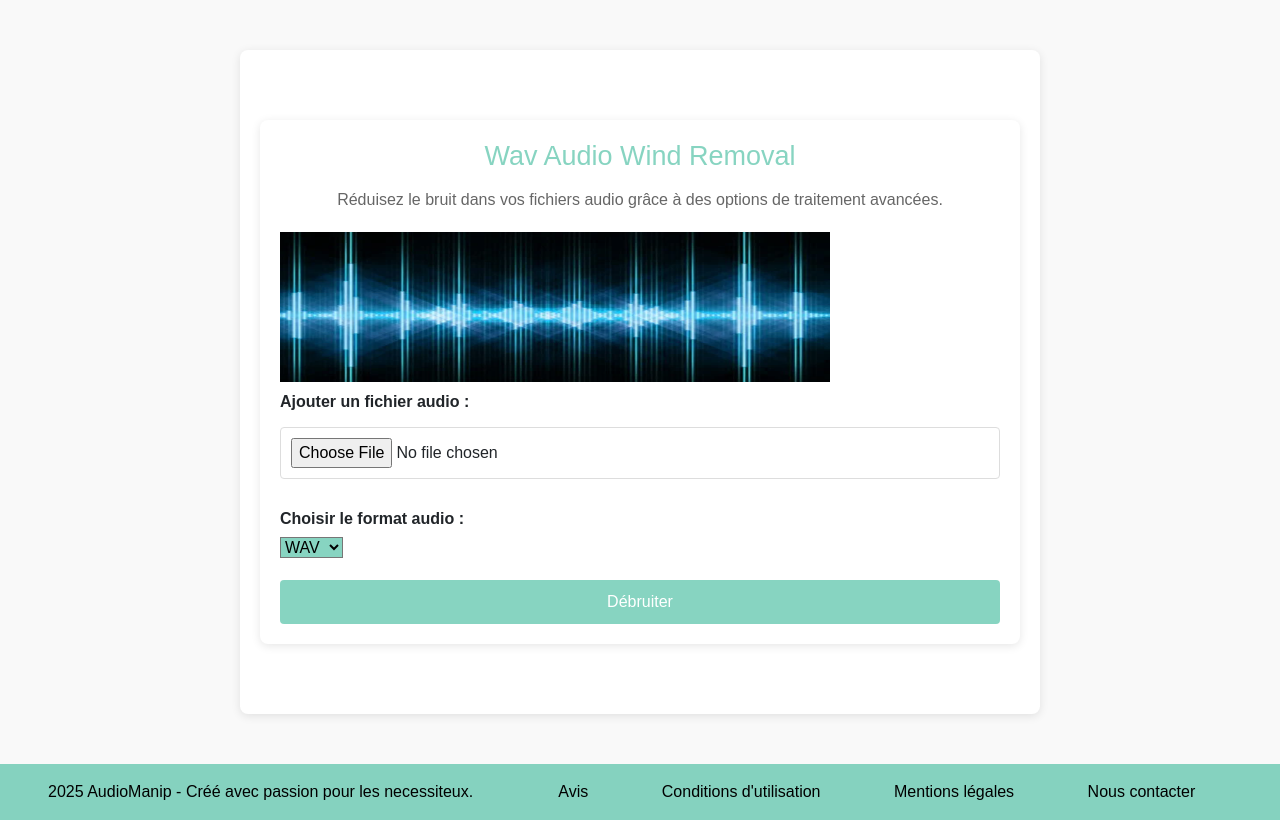
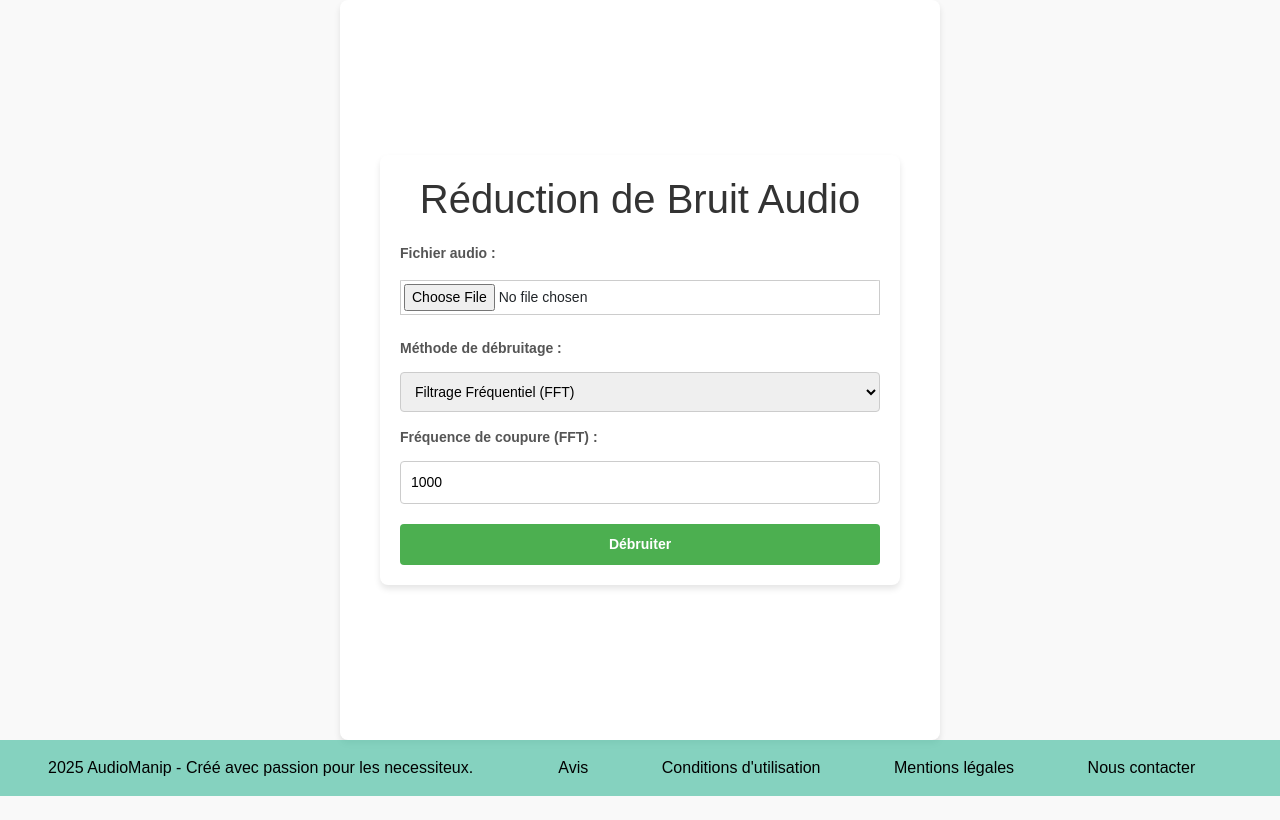
Before and after one commit to diopmedoune/audio-processing, a Django app: page /audio_denoise/ in a window 1280 px wide. Shown: the part 56-876 px from the top of the page. After the commit the page ends 852 px from the top, so only its background shows below. Run offline with Django 5.2, Linux system fonts and the light colour scheme.

Commit message:
Update noise reduction

```diff
--- a/audio_noise_reduction/static/audio_noise_reduction/css/noise_reduction.css
+++ b/audio_noise_reduction/static/audio_noise_reduction/css/noise_reduction.css
@@ -1,73 +1,80 @@
 
-img{
-    width: 550px;
-    height: 150px;
+    body {
+        font-family: Arial, sans-serif;
+        background-color: #f9f9f9;
+        margin: 0;
+    }
 
+    .main-content {
+        display: flex;
+        justify-content: center;
+        align-items: center;
+        min-height: calc(100vh - 100px);
+        padding: 20px;
+        box-sizing: border-box;
     }
+
     .container {
-    max-width: 800px;
-    margin: 50px auto;
-    background: #fff;
+        background-color: #ffffff;
         padding: 20px;
         border-radius: 8px;
-    box-shadow: 0 2px 10px rgba(0, 0, 0, 0.1);
+        box-shadow: 0 4px 6px rgba(0, 0, 0, 0.1);
+        max-width: 600px;
+        width: 100%;
+        text-align: center;
     }
 
     .title {
-    text-align: center;
-    font-size: 27px;
-    color: rgba(86, 195, 168, 0.71);
-}
-
-.subtitle {
-    text-align: center;
-    color: #666;
+        color: #333333;
         margin-bottom: 20px;
     }
 
     .form-group {
-    margin-bottom: 20px;
+        margin-bottom: 15px;
+        text-align: left;
     }
 
     label {
-    display: block;
-    font-weight: bold;
-    margin-bottom: 5px;
+        font-size: 14px;
+        color: #555555;
     }
 
-input[type="file"] {
+    input, select, button {
         width: 100%;
         padding: 10px;
-    border: 1px solid #ddd;
+        margin-top: 5px;
+        font-size: 14px;
+        border: 1px solid #cccccc;
+        border-radius: 4px;
+        box-sizing: border-box;
+    }
+
+    button {
+        background-color: #4CAF50;
+        color: white;
+        cursor: pointer;
+        border: none;
+        font-weight: bold;
+    }
+
+    button:hover {
+        background-color: #45a049;
+    }
+
+    .result {
+        margin-top: 20px;
+    }
+
+    .btn-download {
+        display: inline-block;
+        margin-top: 10px;
+        padding: 10px 20px;
+        color: white;
+        background-color: #AA1803;
+        text-decoration: none;
         border-radius: 4px;
     }
 
-.btn-submit {
-    display: block;
-    width: 100%;
-    padding: 10px;
-    background-color:rgba(86, 195, 168, 0.71);
-    color: #fff;
-    border: none;
-    border-radius: 4px;
-    font-size: 16px;
-    cursor: pointer;
+    .btn-download:hover {
+        background-color: rgba(86, 195, 168, 0.71);
     }
-
-.btn-submit:hover {
-    background-color:rgba(166, 105, 150, 0.71);
-}
-
-.result {
-    margin-top: 30px;
-}
-
-audio {
-    width: 100%;
-    margin-top: 10px;
-}
-
-.rec{
-    background-color:rgba(86, 195, 168, 0.71);
-
-}
--- a/audio_noise_reduction/templates/audio_noise_reduction/noise_reduction.html
+++ b/audio_noise_reduction/templates/audio_noise_reduction/noise_reduction.html
@@ -1,79 +1,164 @@
 {% extends 'base.html' %}
 
 {% block content %}
-
-
+<div class="main-content">
     <div class="container">
-
-        <h1 class="title">Wav Audio Wind Removal</h1>
-
-        <p class="subtitle">Réduisez le bruit dans vos fichiers audio grâce à des options de traitement avancées.</p>
-        <img src="\static\audio_noise_reduction\img\cap.png" alt="">
+        <h1 class="title">Réduction de Bruit Audio</h1>
         <form id="audioForm" enctype="multipart/form-data">
             {% csrf_token %}
             <div class="form-group">
-                <label for="audioFile">Ajouter un fichier audio :</label>
+                <label for="audioFile">Fichier audio :</label>
                 <input type="file" id="audioFile" name="audio_file" required>
             </div>
-
-
             <div class="form-group">
-                <label for="audioFormat">Choisir le format audio :</label>
-                <select id="audioFormat" name="audio_format"  class="rec ">
-                    <option value="wav">WAV</option>
-                    <option value="mp3">MP3</option>
-                    <option value="flac">FLAC</option>
+                <label for="method">Méthode de débruitage :</label>
+                <select id="method" name="method">
+                    <option value="fft">Filtrage Fréquentiel (FFT)</option>
+                    <option value="wiener">Filtre Wiener</option>
                 </select>
             </div>
-
+            <div class="form-group" id="fft-options">
+                <label for="cutoffFrequency">Fréquence de coupure (FFT) :</label>
+                <input type="number" id="cutoffFrequency" name="cutoff_frequency" value="1000">
+            </div>
+            <div class="form-group" id="wiener-options" style="display: none;">
+                <label for="windowSize">Taille de fenêtre (Wiener) :</label>
+                <input type="number" id="windowSize" name="window_size" value="11">
+            </div>
             <button type="submit" class="btn-submit">Débruiter</button>
         </form>
 
         <div id="result" class="result" style="display: none;">
-            <h3>Résultats :</h3>
+            <h3>Résultats</h3>
             <p>Audio Original :</p>
             <audio id="originalAudio" controls></audio>
-
             <p>Audio Débruité :</p>
             <audio id="denoisedAudio" controls></audio>
-
+            <a id="downloadLink" class="btn-download" href="" download>Télécharger l'Audio Débruité</a>
         </div>
     </div>
+</div>
+
+<style>
+    body {
+        font-family: Arial, sans-serif;
+        background-color: #f9f9f9;
+        margin: 0;
+    }
+
+    .main-content {
+        display: flex;
+        justify-content: center;
+        align-items: center;
+        min-height: calc(100vh - 100px);
+        padding: 20px;
+        box-sizing: border-box;
+    }
+
+    .container {
+        background-color: #ffffff;
+        padding: 20px;
+        border-radius: 8px;
+        box-shadow: 0 4px 6px rgba(0, 0, 0, 0.1);
+        max-width: 600px;
+        width: 100%;
+        text-align: center;
+    }
+
+    .title {
+        color: #333333;
+        margin-bottom: 20px;
+    }
+
+    .form-group {
+        margin-bottom: 15px;
+        text-align: left;
+    }
+
+    label {
+        font-size: 14px;
+        color: #555555;
+    }
+
+    input, select, button {
+        width: 100%;
+        padding: 10px;
+        margin-top: 5px;
+        font-size: 14px;
+        border: 1px solid #cccccc;
+        border-radius: 4px;
+        box-sizing: border-box;
+    }
+
+    button {
+        background-color: #4CAF50;
+        color: white;
+        cursor: pointer;
+        border: none;
+        font-weight: bold;
+    }
+
+    button:hover {
+        background-color: #45a049;
+    }
+
+    .result {
+        margin-top: 20px;
+    }
+
+    .btn-download {
+        display: inline-block;
+        margin-top: 10px;
+        padding: 10px 20px;
+        color: white;
+        background-color: #AA1803;
+        text-decoration: none;
+        border-radius: 4px;
+    }
+
+    .btn-download:hover {
+        background-color: rgba(86, 195, 168, 0.71);
+    }
+</style>
 
 
+<script>
+    const methodSelect = document.getElementById('method');
+    const fftOptions = document.getElementById('fft-options');
+    const wienerOptions = document.getElementById('wiener-options');
 
-    <script>
-      $(document).ready(function () {
-    $('#audioForm').submit(function (e) {
+    methodSelect.addEventListener('change', function () {
+        if (this.value === 'fft') {
+            fftOptions.style.display = 'block';
+            wienerOptions.style.display = 'none';
+        } else if (this.value === 'wiener') {
+            fftOptions.style.display = 'none';
+            wienerOptions.style.display = 'block';
+        }
+    });
+
+    document.getElementById('audioForm').addEventListener('submit', function (e) {
         e.preventDefault();
+        const formData = new FormData(this);
+        const csrfToken = document.querySelector('input[name="csrfmiddlewaretoken"]').value;
 
-        let formData = new FormData(this);  // Récupère les données du formulaire
-
-        // Récupère le token CSRF
-        let csrfToken = $('input[name="csrfmiddlewaretoken"]').val();
-
-        $.ajax({
-            url: "{% url 'audio_denoise' %}",
-            type: "POST",
-            data: formData,
-            processData: false,
-            contentType: false,
+        fetch("{% url 'audio_denoise' %}", {
+            method: "POST",
             headers: {
-                'X-CSRFToken': csrfToken  // Ajoute le token CSRF dans les en-têtes
+                'X-CSRFToken': csrfToken
             },
-            success: function (response) {
-                $('#result').show();
-                $('#originalAudio').attr('src', response.original_audio_url);
-                $('#denoisedAudio').attr('src', response.denoised_audio_url);
-            },
-            error: function (xhr, status, error) {
-                alert("Une erreur s'est produite lors du traitement de l'audio : " + xhr.responseText);
-            }
+            body: formData
+        })
+        .then(response => response.json())
+        .then(data => {
+            document.getElementById('result').style.display = 'block';
+            document.getElementById('originalAudio').src = data.original_audio_url;
+            document.getElementById('denoisedAudio').src = data.denoised_audio_url;
+            document.getElementById('downloadLink').href = data.denoised_audio_url;
+        })
+        .catch(error => {
+            alert("Erreur lors du traitement de l'audio.");
         });
     });
-});
-
-    </script>
-
-
+</script>
 {% endblock %}
--- a/audio_noise_reduction/views.py
+++ b/audio_noise_reduction/views.py
@@ -1,50 +1,29 @@
+from django.shortcuts import render
 from django.http import JsonResponse
-from django.shortcuts import render
-import noisereduce as nr
-import librosa
-import soundfile as sf
 import os
-from django.conf import settings
-
+from .noise_reduction import fft_filter, wiener_filter
 
 def audio_denoise(request):
     if request.method == 'POST' and request.FILES.get('audio_file'):
-        try:
-            # Récupérer le fichier audio et le format
-            audio_file = request.FILES['audio_file']
-            audio_format = request.POST.get('audio_format', 'wav')
-
-            # Sauvegarder le fichier audio dans le répertoire 'media'
-            media_dir = os.path.join(settings.MEDIA_ROOT, 'audio_files')
-            os.makedirs(media_dir, exist_ok=True)
-            file_path = os.path.join(media_dir, f"temp_audio.{audio_format}")
-            with open(file_path, 'wb') as f:
-                for chunk in audio_file.chunks():
-                    f.write(chunk)
-
-            # Charger et débruiter l'audio
-            y, sr = librosa.load(file_path, sr=None)
-            if y is None or len(y) == 0:
-                raise ValueError("Le fichier audio est vide ou corrompu.")
-
-            y_denoised = nr.reduce_noise(y=y, sr=sr)
-            if y_denoised is None or len(y_denoised) == 0:
-                raise ValueError("La réduction du bruit a échoué ou a produit un résultat vide.")
-
-            # Sauvegarder l'audio débruité dans 'media'
-            denoised_path = os.path.join(media_dir, f"denoised_audio.{audio_format}")
-            sf.write(denoised_path, y_denoised, sr)
-            if not os.path.exists(denoised_path):
-                raise ValueError(f"Le fichier débruité n'a pas pu être écrit à {denoised_path}.")
-
-            # Retourner les résultats avec le chemin relatif
-            return JsonResponse({
-                'original_audio_url': os.path.join(settings.MEDIA_URL, 'audio_files', f"temp_audio.{audio_format}"),
-                'denoised_audio_url': os.path.join(settings.MEDIA_URL, 'audio_files', f"denoised_audio.{audio_format}"),
-            })
-
-        except Exception as e:
-            # En cas d'erreur, retourner un message d'erreur
-            return JsonResponse({'error': str(e)}, status=500)
-
+        audio_file = request.FILES['audio_file']
+        method = request.POST.get('method', 'fft')
+        cutoff_frequency = float(request.POST.get('cutoff_frequency', 1000))
+        window_size = int(request.POST.get('window_size', 11))
+        temp_dir = 'media/temp/'
+        if not os.path.exists(temp_dir):
+            os.makedirs(temp_dir)
+        input_path = os.path.join(temp_dir, audio_file.name)
+        base_name, ext = os.path.splitext(audio_file.name)
+        output_path = os.path.join(temp_dir, f"denoised_{base_name}.wav")
+        with open(input_path, 'wb+') as temp_file:
+            for chunk in audio_file.chunks():
+                temp_file.write(chunk)
+        if method == 'fft':
+            fft_filter(input_path, output_path, cutoff=cutoff_frequency)
+        elif method == 'wiener':
+            wiener_filter(input_path, output_path, window_size=window_size)
+        return JsonResponse({
+            'original_audio_url': f"/{input_path}",
+            'denoised_audio_url': f"/{output_path}"
+        })
     return render(request, 'audio_noise_reduction/noise_reduction.html')
```
Also changed, not shown: templates/index.html (+8 -0 lines). Lines whose indentation alone changed are shown as unchanged.
